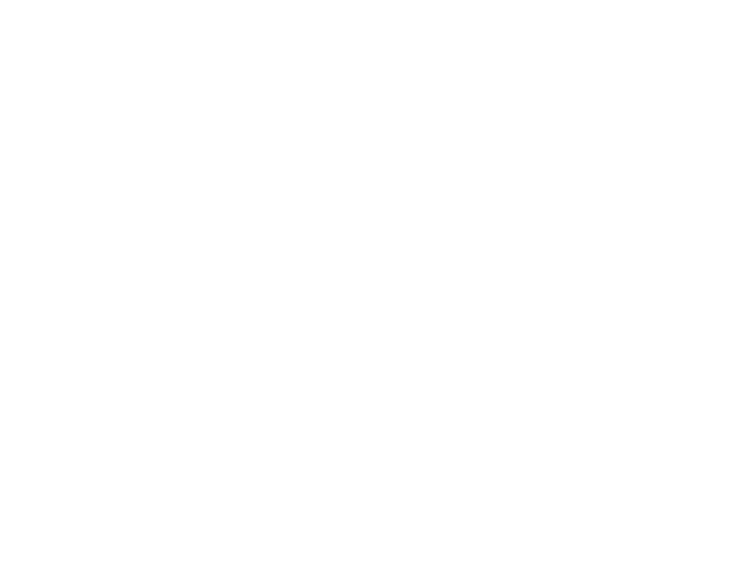
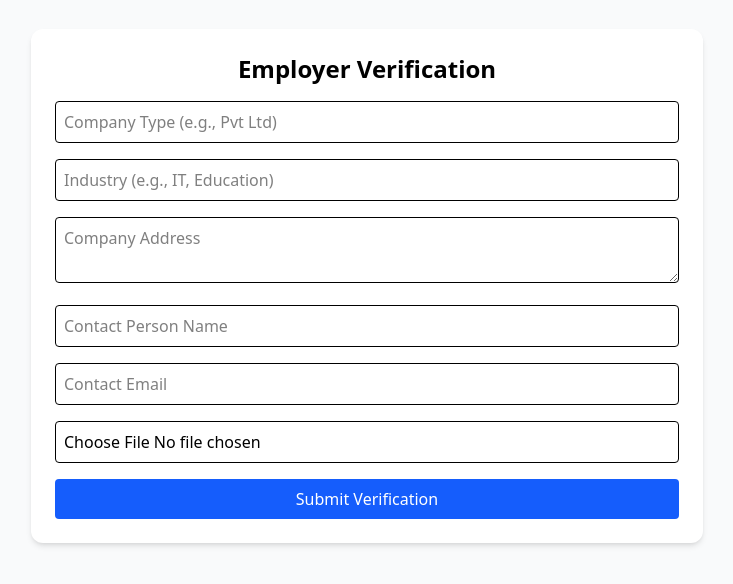
Before and after one commit to MUHAMMEDSHAHIL07/Earnease-frontend, a React (Vite) app: page /verify/employer in a window 1280 px wide. Before the commit this address had no page. Shown: the part 114-698 px from the top of the page, without its empty margins (273-1006 px from the left). Built offline with nearby package versions, Linux system fonts and the light colour scheme.

Commit message:
verification employer

```diff
--- a/src/App.jsx
+++ b/src/App.jsx
@@ -5,6 +5,8 @@
 import EmployerDashboard from './pages/Employer/EmployerDashboard';
 import { ToastContainer } from "react-toastify";
 import "react-toastify/dist/ReactToastify.css";
+import VerifyEmployer from './pages/Employer/verifyEmployer';
+
 
 function App() {
   return (
@@ -16,6 +18,8 @@
         <Route path="/register/employer" element={<Register />} />
          <Route path="/student/dashboard" element={<StudentDashboard />} />
          <Route path="/employer/dashboard" element={<EmployerDashboard />} />
+        <Route path="/verify/employer" element={<VerifyEmployer/>} />
+
         <Route path ="/login" element={<Login/>} />
       </Routes>
     </BrowserRouter>
--- /dev/null
+++ b/src/pages/Employer/VerifyEmployer.jsx
@@ -0,0 +1,136 @@
+import React, { useState } from 'react';
+import { useLocation, useNavigate } from 'react-router-dom';
+import axios from 'axios';
+import { toast } from 'react-toastify';
+
+const VerifyEmployer = () => {
+    const location = useLocation();
+    const navigate = useNavigate();
+    const employerId = location.state?.employerId;
+
+    const [formData, setFormData] = useState({
+        companyType: '',
+        industry: '',
+        address: '',
+        contactPerson: '',
+        contactEmail: '',
+        license: null,
+    });
+
+    const handleChange = (e) => {
+        const { name, value } = e.target;
+        setFormData(prev => ({ ...prev, [name]: value }));
+    };
+
+    const handleFileChange = (e) => {
+        setFormData(prev => ({ ...prev, license: e.target.files[0] }));
+    };
+
+    const handleSubmit = async (e) => {
+        e.preventDefault();
+
+        if (!employerId) {
+            toast.error("Missing employer ID");
+            return;
+        }
+
+        const data = new FormData();
+        data.append("employerId", employerId);
+        data.append("companyType", formData.companyType);
+        data.append("industry", formData.industry);
+        data.append("address", formData.address);
+        data.append("contactPerson", formData.contactPerson);
+        data.append("contactEmail", formData.contactEmail);
+        data.append("license", formData.license);
+
+        try {
+            const res = await axios.post("http://localhost:5000/api/employer/verify", data, {
+                withCredentials: true,
+            });
+            toast.success(res.data.message);
+            navigate("/login");
+        } catch (err) {
+            toast.error(err.response?.data?.message || "Verification failed");
+        }
+    };
+
+    return (
+        <div className="min-h-screen flex justify-center items-center bg-gray-50 p-4">
+            <form
+                onSubmit={handleSubmit}
+                className="bg-white p-6 rounded-xl shadow-md w-full max-w-2xl space-y-4"
+                encType="multipart/form-data"
+            >
+                <h2 className="text-2xl font-bold mb-4 text-center">Employer Verification</h2>
+
+                <input
+                    type="text"
+                    name="companyType"
+                    placeholder="Company Type (e.g., Pvt Ltd)"
+                    value={formData.companyType}
+                    onChange={handleChange}
+                    className="w-full p-2 border rounded"
+                    required
+                />
+
+                <input
+                    type="text"
+                    name="industry"
+                    placeholder="Industry (e.g., IT, Education)"
+                    value={formData.industry}
+                    onChange={handleChange}
+                    className="w-full p-2 border rounded"
+                    required
+                />
+
+                <textarea
+                    name="address"
+                    placeholder="Company Address"
+                    value={formData.address}
+                    onChange={handleChange}
+                    className="w-full p-2 border rounded"
+                    required
+                />
+
+
+                <input
+                    type="text"
+                    name="contactPerson"
+                    placeholder="Contact Person Name"
+                    value={formData.contactPerson}
+                    onChange={handleChange}
+                    className="w-full p-2 border rounded"
+                    required
+                />
+
+                <input
+                    type="email"
+                    name="contactEmail"
+                    placeholder="Contact Email"
+                    value={formData.contactEmail}
+                    onChange={handleChange}
+                    className="w-full p-2 border rounded"
+                    required
+                />
+
+                <input
+                    type="file"
+                    name="license"
+                    accept=".pdf,.jpg,.jpeg,.png"
+                    onChange={handleFileChange}
+                    className="w-full p-2 border rounded"
+                    required
+                />
+
+                <button
+                    type="submit"
+                    className="w-full bg-blue-600 text-white py-2 rounded hover:bg-blue-700"
+                >
+                    Submit Verification
+                </button>
+            </form>
+        </div>
+    );
+};
+
+export default VerifyEmployer;
--- a/src/pages/Register.jsx
+++ b/src/pages/Register.jsx
@@ -28,10 +28,10 @@
     phonenumber: '',
   };
 
-  const {values,handleBlur,handleChange,errors,} = useFormik({
+  const { values, handleBlur, handleChange, errors, } = useFormik({
     initialValues,
     validationSchema: SignupSchema,
-    onSubmit: () => {},
+    onSubmit: () => { },
   });
 
   const handleSendOtp = async () => {
@@ -106,7 +106,13 @@
       setVerifyingOtp(true);
       const res = await axios.post(endpoint, payload, { withCredentials: true });
       toast.success("Account created successfully");
+
+      if (activeTab === 'employer') {
+        const employerId = res.data.employerId;
+        navigate('/verify/employer',{state:{employerId}});
+      } else {
         navigate('/login');
+      }
     } catch (err) {
       toast.error(err.response?.data?.message || "OTP verification failed");
     } finally {
@@ -136,16 +142,14 @@
           <div className="flex mb-6 border rounded-full overflow-hidden">
             <button
               onClick={() => switchTab('student')}
-              className={`flex-1 py-2 text-sm ${
-                activeTab === 'student' ? 'bg-blue-600 text-white' : 'bg-gray-100 text-gray-600'
+              className={`flex-1 py-2 text-sm ${activeTab === 'student' ? 'bg-blue-600 text-white' : 'bg-gray-100 text-gray-600'
                 }`}
             >
               Student
             </button>
             <button
               onClick={() => switchTab('employer')}
-              className={`flex-1 py-2 text-sm ${
-                activeTab === 'employer' ? 'bg-blue-600 text-white' : 'bg-gray-100 text-gray-600'
+              className={`flex-1 py-2 text-sm ${activeTab === 'employer' ? 'bg-blue-600 text-white' : 'bg-gray-100 text-gray-600'
                 }`}
             >
               Employer
```
Lines whose indentation alone changed are shown as unchanged.
